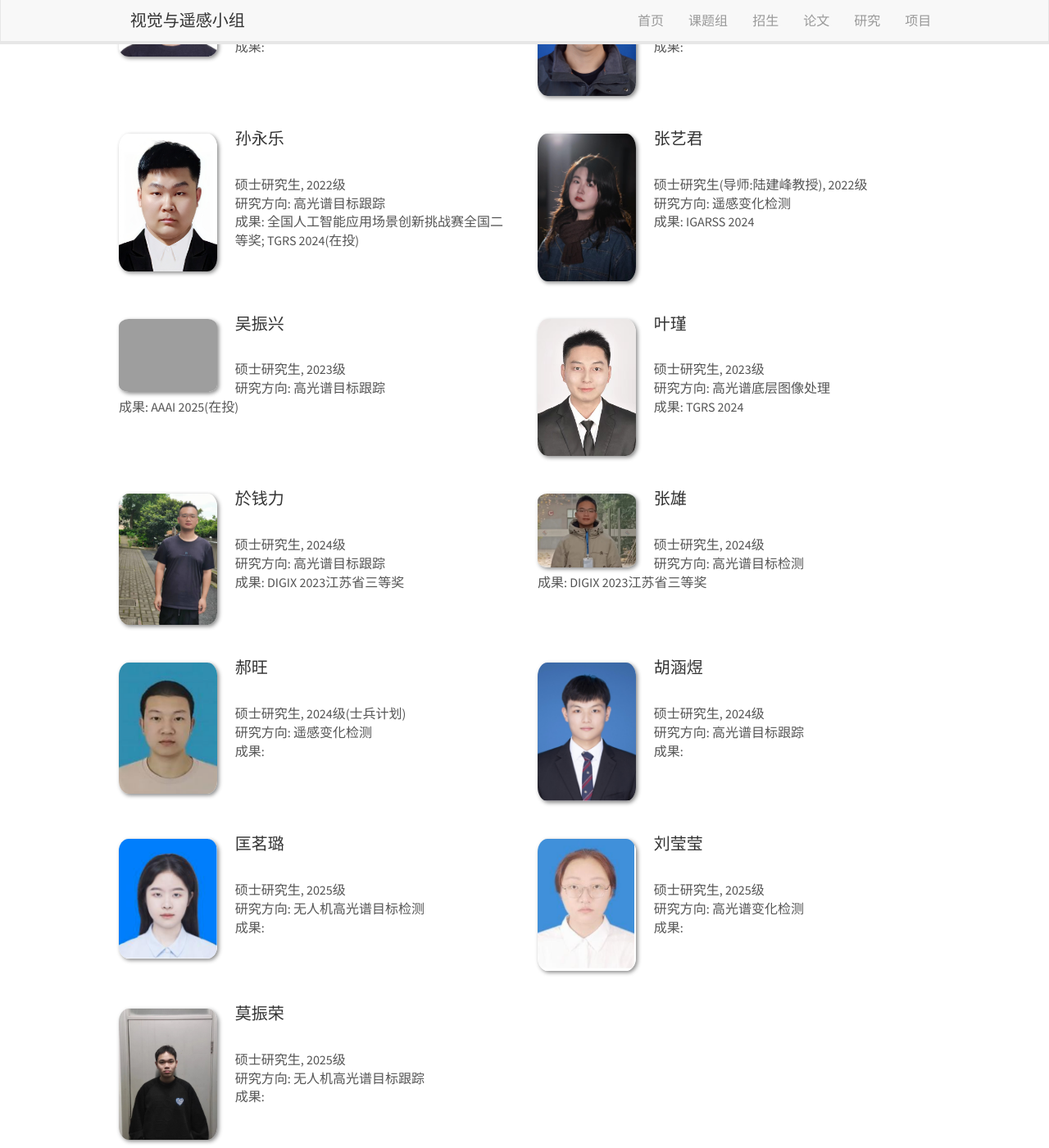
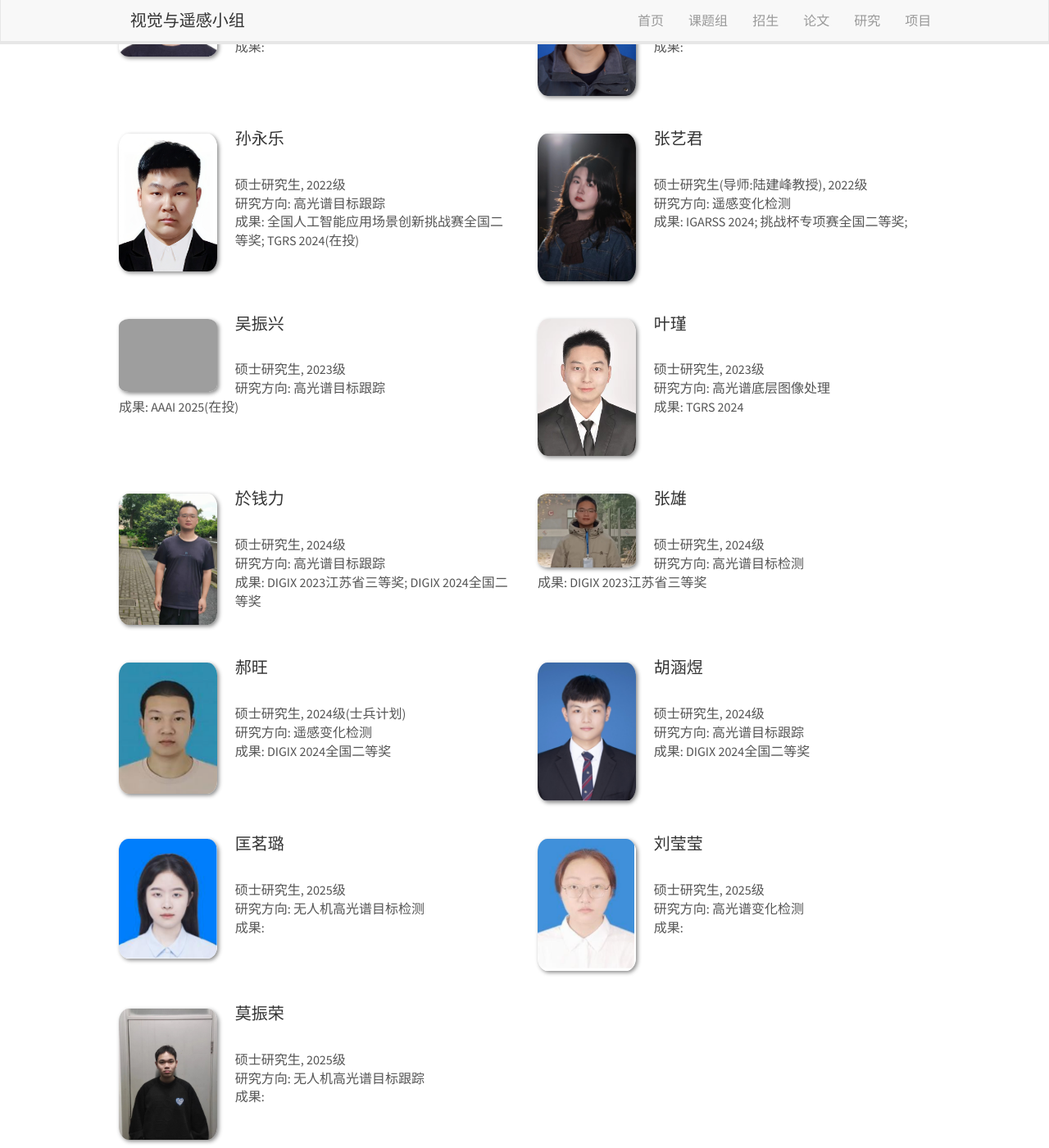
Before and after one commit to bearshng/mvip, a Jekyll site: the page built from _pages/team.md, in a window 1280 px wide and 1400 px high, scrolled down 867 px. Shown: the whole window at 82% size. Built offline with Jekyll 4.4.1, drawn with Linux system fonts in a browser that asks for light colours; nearby versions of some CDN libraries.

Commit message:
update news

```diff
--- a/_data/alumni_members.yml
+++ b/_data/alumni_members.yml
@@ -50,7 +50,7 @@
   position: 硕士研究生(导师:陆建峰教授), 2022级
   topics: 遥感变化检测
   undergraduate: 南京信息工程大学
-  publications: IGARSS 2024
+  publications: IGARSS 2024; 挑战杯专项赛全国二等奖;
   number_educ: 0
   education1:
 
@@ -77,7 +77,7 @@
   position: 硕士研究生, 2024级
   topics: 高光谱目标跟踪
   undergraduate: 南京理工大学软件工程
-  publications: DIGIX 2023江苏省三等奖
+  publications: DIGIX 2023江苏省三等奖; DIGIX 2024全国二等奖
   number_educ: 0
   education1:
 
@@ -95,7 +95,7 @@
   position: 硕士研究生, 2024级(士兵计划)
   topics: 遥感变化检测
   undergraduate: 常熟理工学院计算机
-  publications:
+  publications: DIGIX 2024全国二等奖
   number_educ: 0
   education1:
 
@@ -104,7 +104,7 @@
   position: 硕士研究生, 2024级
   topics: 高光谱目标跟踪
   undergraduate: 长沙理工大学通信工程
-  publications:
+  publications: DIGIX 2024全国二等奖
   number_educ: 0
   education1:
 
```
Also changed, not shown: _data/news.yml (+10 -0 lines).
